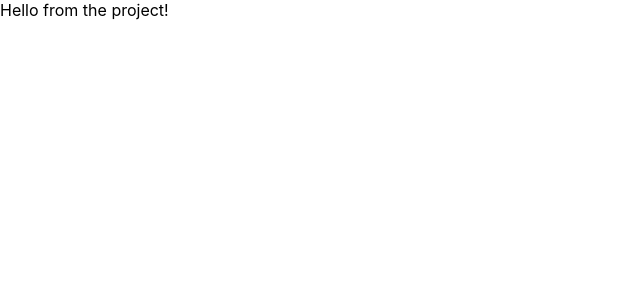
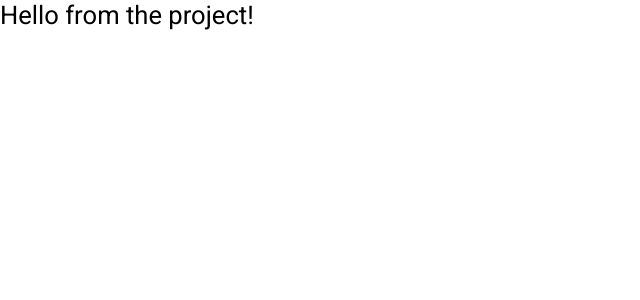
Before and after one commit to SquirrelloDev/well-code-task, a React (Vite) app: page / in a window 1280 px wide. Shown: the top 300 px of the page, without its empty margins (0-640 px from the left). Built offline with nearby package versions, Linux system fonts and the light colour scheme.

Commit message:
Styling: Add MUI and its dependencies

```diff
--- a/index.html
+++ b/index.html
@@ -4,6 +4,9 @@
     <meta charset="UTF-8" />
     <link rel="icon" type="image/svg+xml" href="/vite.svg" />
     <meta name="viewport" content="width=device-width, initial-scale=1.0" />
+    <link rel="preconnect" href="https://fonts.googleapis.com" />
+    <link rel="preconnect" href="https://fonts.gstatic.com" crossorigin />
+    <link rel="stylesheet" href="https://fonts.googleapis.com/css2?family=Roboto:wght@300;400;500;700&display=swap"/>
     <title>Well Code - Emil Olejnik</title>
   </head>
   <body>
--- a/src/index.css
+++ b/src/index.css
@@ -4,13 +4,11 @@
   padding: 0;
 }
 :root {
-  font-family: Inter, system-ui, Avenir, Helvetica, Arial, sans-serif;
+  font-family: 'Roboto', sans-serif;
   font-weight: 400;
-}
-html{
-  font-size: 62.5%;
 }
 body {
   min-width: 320px;
   min-height: 100vh;
+  font-size: 1.6rem;
 }
```
Also changed, not shown: package.json (+6 -2 lines), 1 other file (tests, documents, lock files or other folders).
